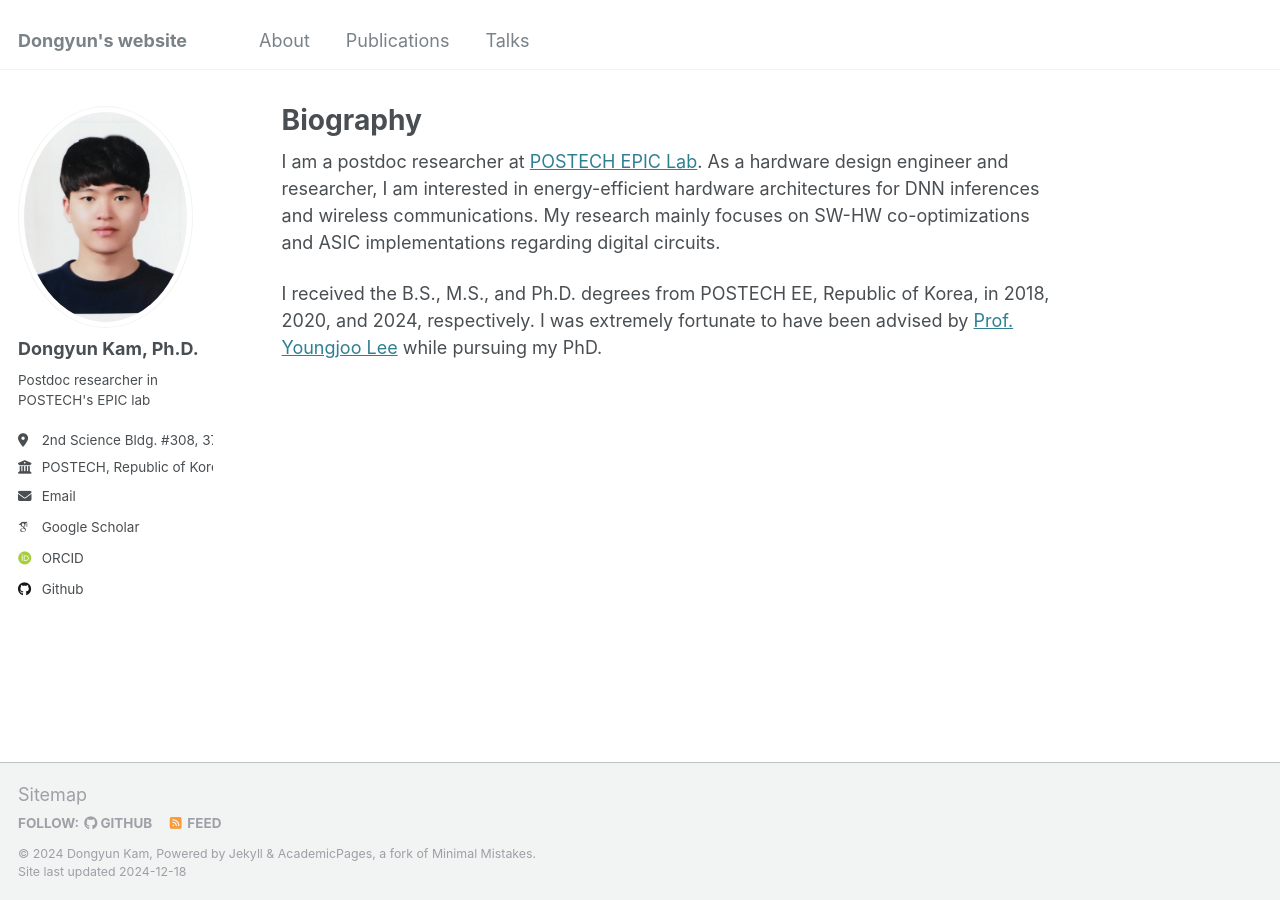
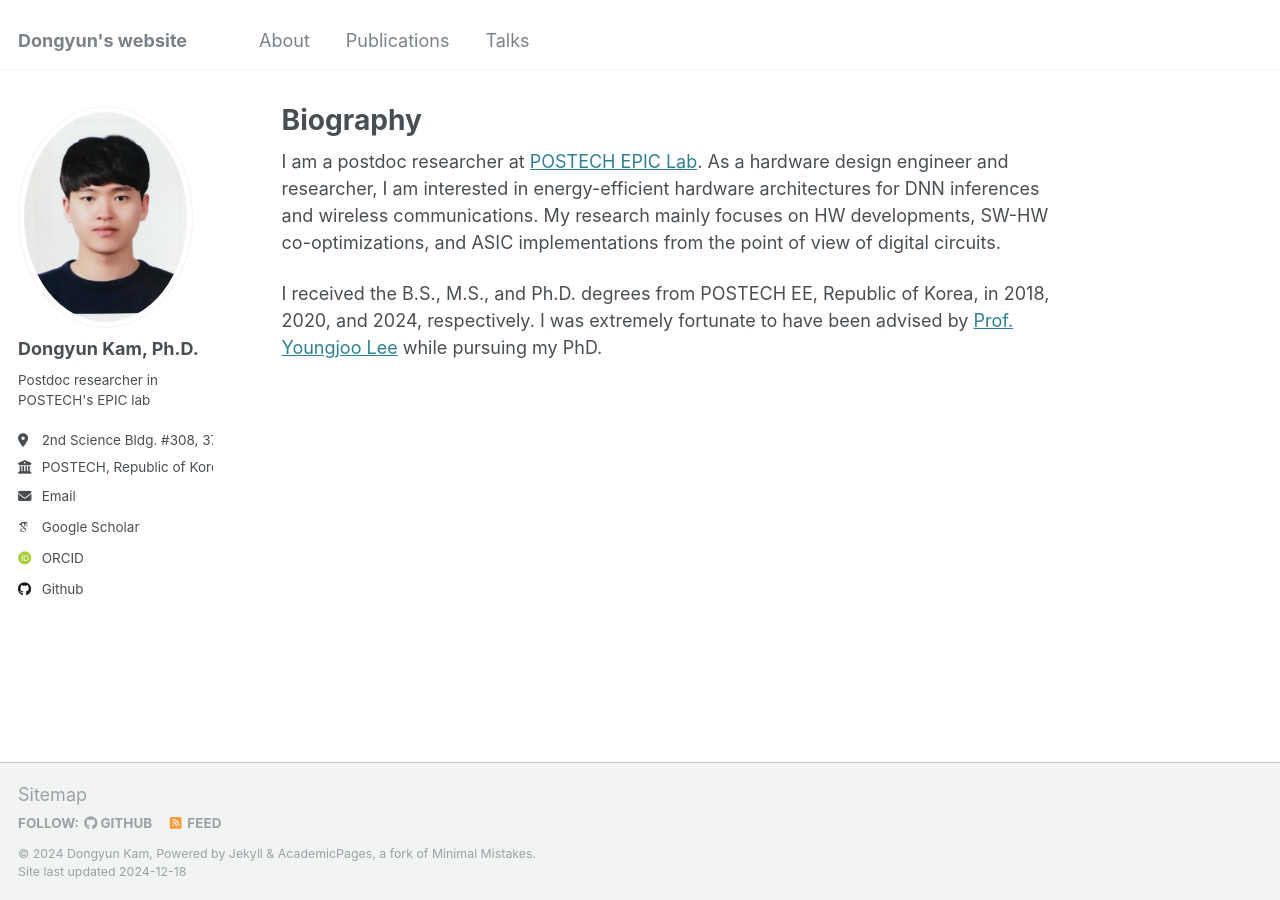
Before and after one commit to Dongyunkam/dongyunkam.github.io, a Jekyll site: the page built from _pages/about.md, in a window 1280 px wide. Built offline with Jekyll 4.4.1, drawn with Linux system fonts in a browser that asks for light colours; some web fonts are replaced.

Commit message:
Update about.md

```diff
--- a/_pages/about.md
+++ b/_pages/about.md
@@ -9,7 +9,7 @@ redirect_from:
 
 I am a postdoc researcher at [POSTECH EPIC Lab](https://sites.google.com/view/epiclab/home).
 As a hardware design engineer and researcher, I am interested in energy-efficient hardware architectures for DNN inferences and wireless communications.
-My research mainly focuses on SW-HW co-optimizations and ASIC implementations regarding digital circuits.
+My research mainly focuses on HW developments, SW-HW co-optimizations, and ASIC implementations from the point of view of digital circuits.
 
 I received the B.S., M.S., and Ph.D. degrees from POSTECH EE, Republic of Korea, in 2018, 2020, and 2024, respectively.
 I was extremely fortunate to have been advised by [Prof. Youngjoo Lee](https://sites.google.com/view/epiclab/member/yjlee?authuser=0) while pursuing my PhD.
```
